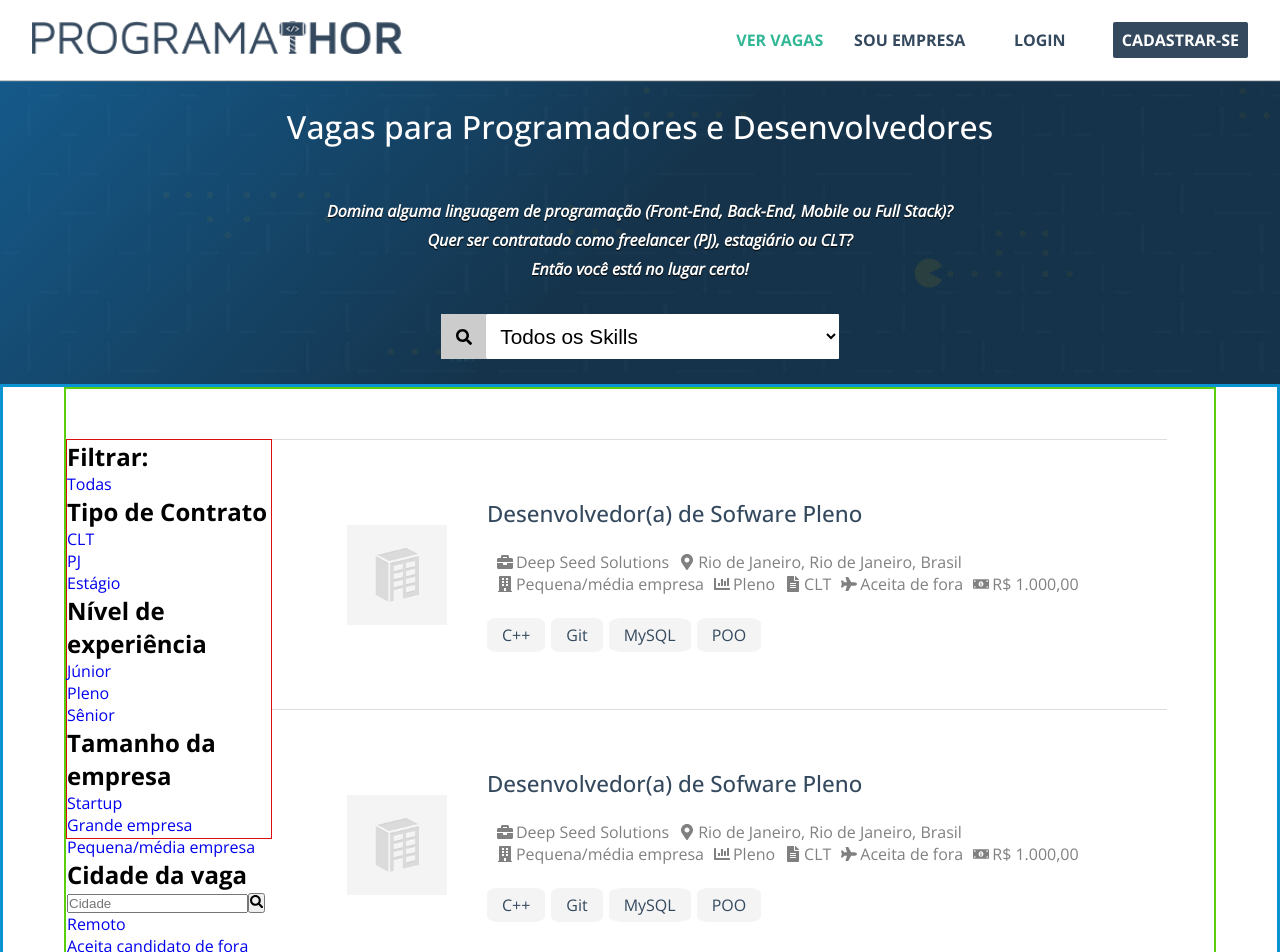
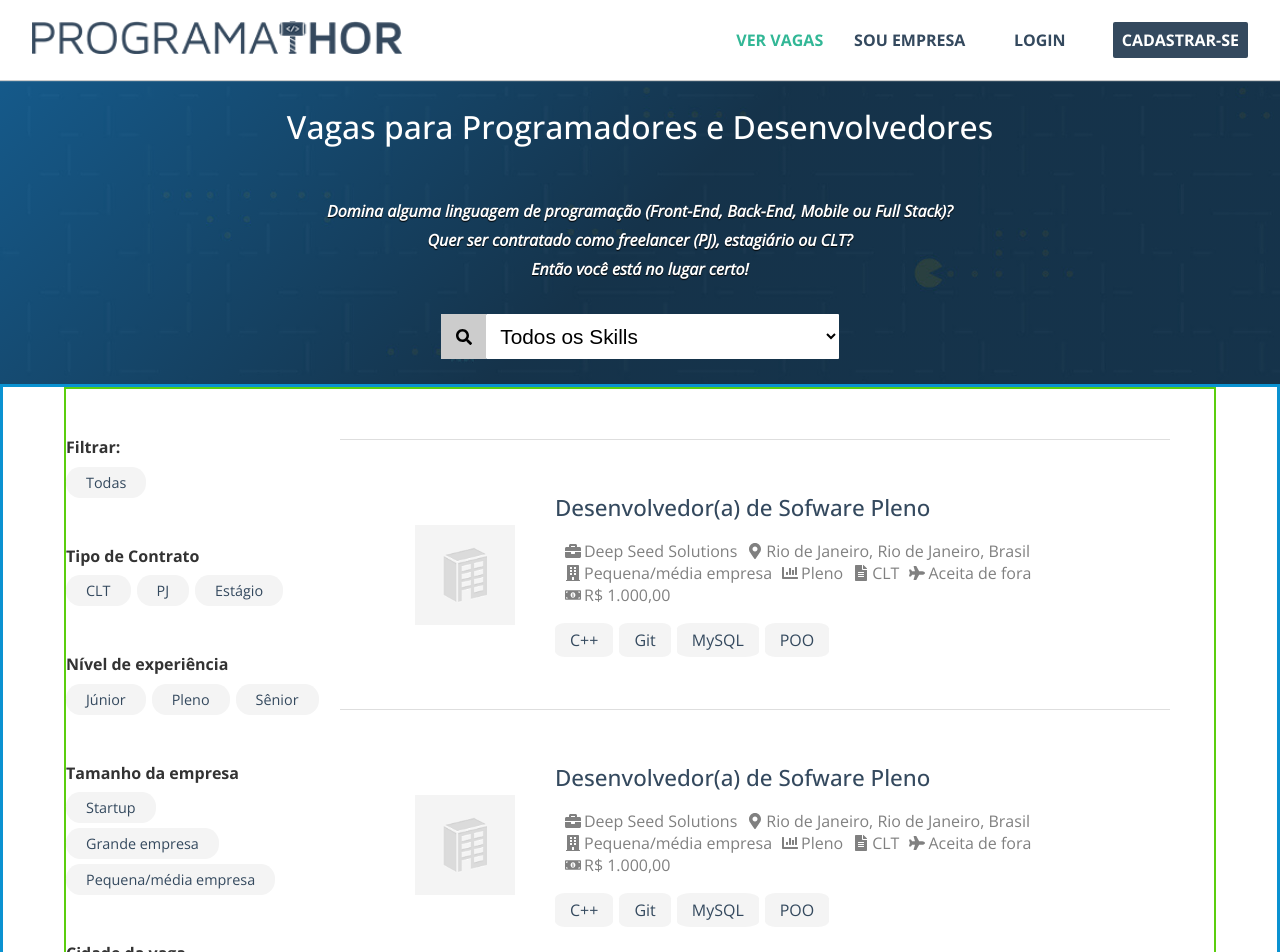
Before and after one commit to MarcosWinicios/jobs-web, a React (Create React App) app: page / in a window 1280 px wide. Shown: the top 952 px of the page. Built offline with nearby package versions, Linux system fonts and the light colour scheme; the HTML template or start-up script is replaced by a standard one.

Commit message:
style filter

```diff
--- a/src/pages/jobs/styles.css
+++ b/src/pages/jobs/styles.css
@@ -66,7 +66,7 @@
 .filters-container {
     height: 400px;
     width: 25%;
-    border: solid 1px #da0e0e;
+    /* border: solid 1px #da0e0e; */
 }
 
 .jobs-list-content {
@@ -76,6 +76,92 @@
     display: flex;
     justify-content: space-between;
     border: solid 5px rgb(130, 238, 179);
+}
+
+.filter {
+    display: flex;
+    flex-direction: column;
+    margin-bottom: 45px;
+    /* height: 58px; */
+}
+
+.filter:nth-child(4) ul {
+    display: flex;
+    flex-direction: column;
+}
+
+.filter h2 {
+    font-size: 1rem;
+    font-weight: 700;
+    line-height: 17.6px;
+    margin-bottom: 10px;
+    color: #333333;
+}
+
+.filter ul {
+    display: flex;
+}
+
+
+/* .filter ul li {
+    background-color: #f4f4f4;
+    border-radius: 15px;
+    margin-right: 10px;
+    padding: 10px;
+    font-size: 0.8rem;
+} */
+
+.filter ul li {
+    width: fit-content;
+    font-size: 0.9rem;
+    padding: 6px 14px;
+    border-radius: 1em;
+    margin-right: 6px;
+    margin-bottom: 5px;
+    background-color: #f4f4f4;
+}
+
+.filter ul li a {
+    color: #34495E;
+    padding: 6px
+}
+
+.filter form input {
+    font-size: 16px;
+    font-weight: 400;
+    height: 36px;
+    padding: 0 12px 0 12px;
+    color: #000;
+    border: solid 1.5px #cccccc;
+    border-radius: 3px;
+    margin-right: 1px;
+}
+
+.filter form button {
+    height: 36px;
+    width: 40px;
+    border: solid 1.5px #cccccc;
+    border-radius: 3px;
+    color: #333333;
+    line-height: 16px;
+    font-size: 16px;
+    font-weight: 900;
+    display: flex;
+    align-items: center;
+    justify-content: center;
+    background-color: #ffffff;
+    /* padding: 50px; */
+}
+
+.filter form button:hover {
+    background-color: #f4f4f4;
+}
+
+.filter form {
+    display: flex;
+    margin-bottom: 15px;
+    /* border: solid 1px #2232c5; */
+    width: fit-content;
 }
 
 @media(min-width: 1025px) and (max-width: 1280px) {
```
